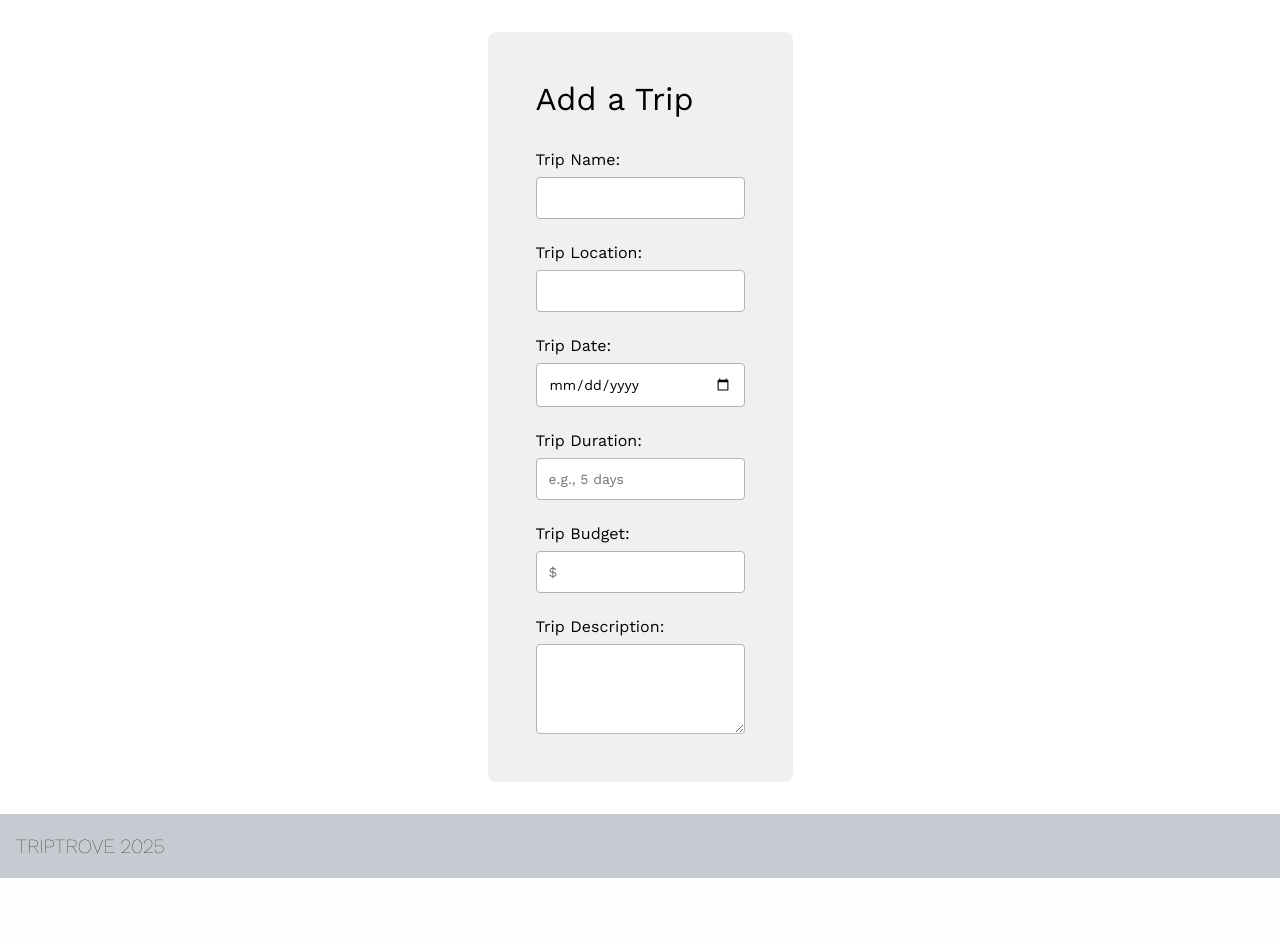
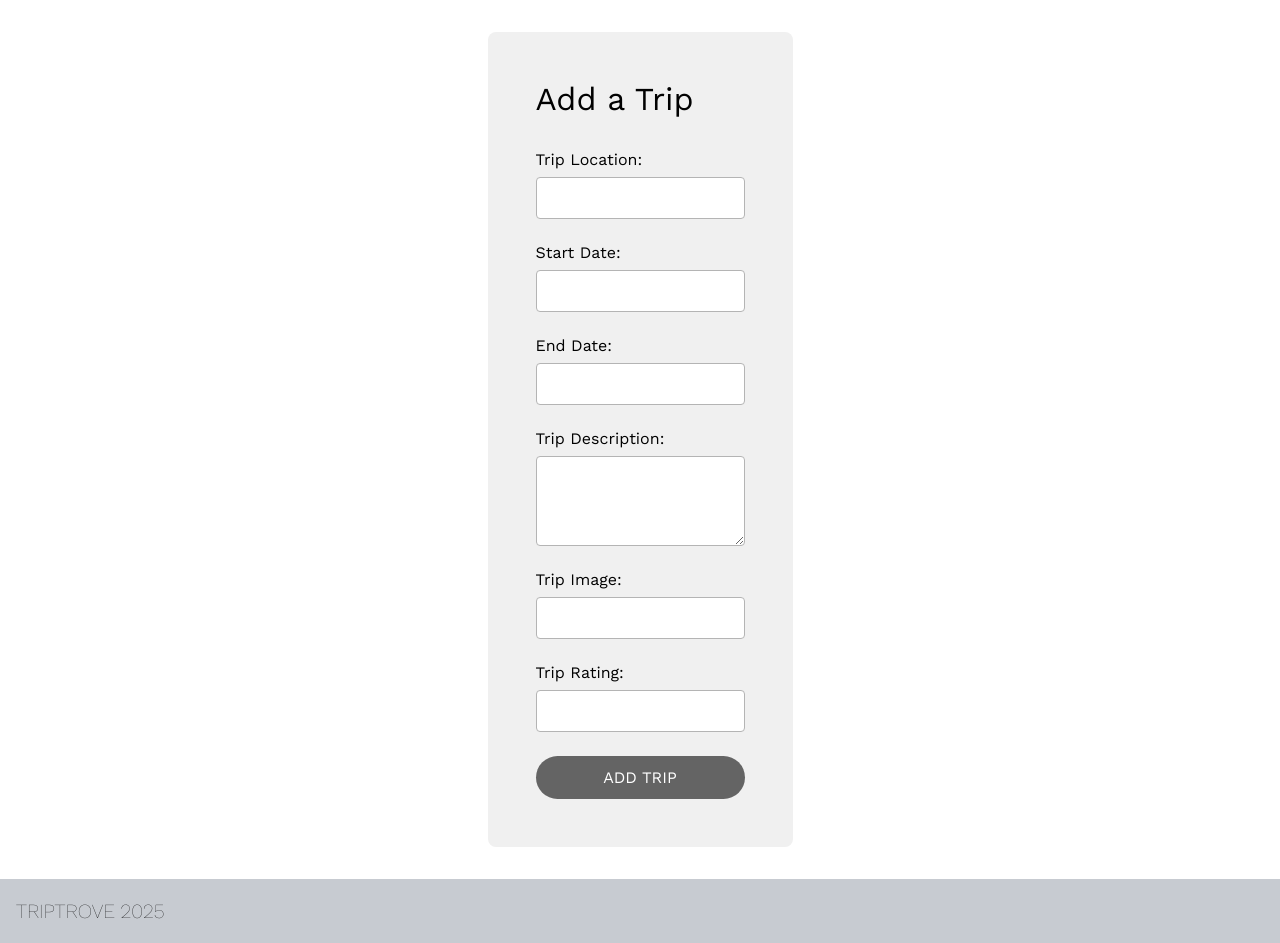
Before and after one commit to isabelrpa/12SE_PartA_IsabelPapa, a Flask app: page /create in a window 1280 px wide. Shown: the part 57-1000 px from the top of the page. Before the commit the page ends 935 px from the top, so only its background shows below. Run offline with Flask 3, Linux system fonts and the light colour scheme.

Commit message:
Implemented 'Create' Function

```diff
--- a/templates/form.html
+++ b/templates/form.html
@@ -14,36 +14,37 @@
 <div class="form-container">
     <h2>Add a Trip</h2>
 
-    <form action="/submit" method="POST" class="trip-form">
-        <div class="form-group">
-            <label for="trip-name">Trip Name:</label>
-            <input type="text" id="trip-name" name="trip_name" required>
-        </div>
-
+    <form action="/create" method="POST" class="trip-form">
         <div class="form-group">
             <label for="trip-location">Trip Location:</label>
             <input type="text" id="trip-location" name="trip_location" required>
         </div>
 
         <div class="form-group">
-            <label for="trip-date">Trip Date:</label>
-            <input type="date" id="trip-date" name="trip_date" required>
+            <label for="trip-start">Start Date:</label>
+            <input type="text" id="trip-start" name="trip_start" required>
         </div>
 
         <div class="form-group">
-            <label for="trip-duration">Trip Duration:</label>
-            <input type="text" id="trip-duration" name="trip_duration" placeholder="e.g., 5 days" required>
-        </div>
-
-        <div class="form-group">
-            <label for="trip-budget">Trip Budget:</label>
-            <input type="number" id="trip-budget" name="trip_budget" placeholder="$" step="0.01">
+            <label for="trip-end">End Date:</label>
+            <input type="text" id="trip-end" name="trip_end" required>
         </div>
 
         <div class="form-group">
             <label for="trip-description">Trip Description:</label>
             <textarea id="trip-description" name="trip_description" rows="4"></textarea>
         </div>
+
+        <div class="form-group">
+            <label for="trip-image">Trip Image:</label>
+            <input type="text" id="trip-image" name="trip_duration" required>
+        </div>
+
+        <div class="form-group">
+            <label for="rating">Trip Rating:</label>
+            <input type="int" id="rating" name="rating" required>
+        </div>
+        <button type="submit" class="submit-btn">ADD TRIP</button>
     </form>
 </div>
 {% endblock %}
```
